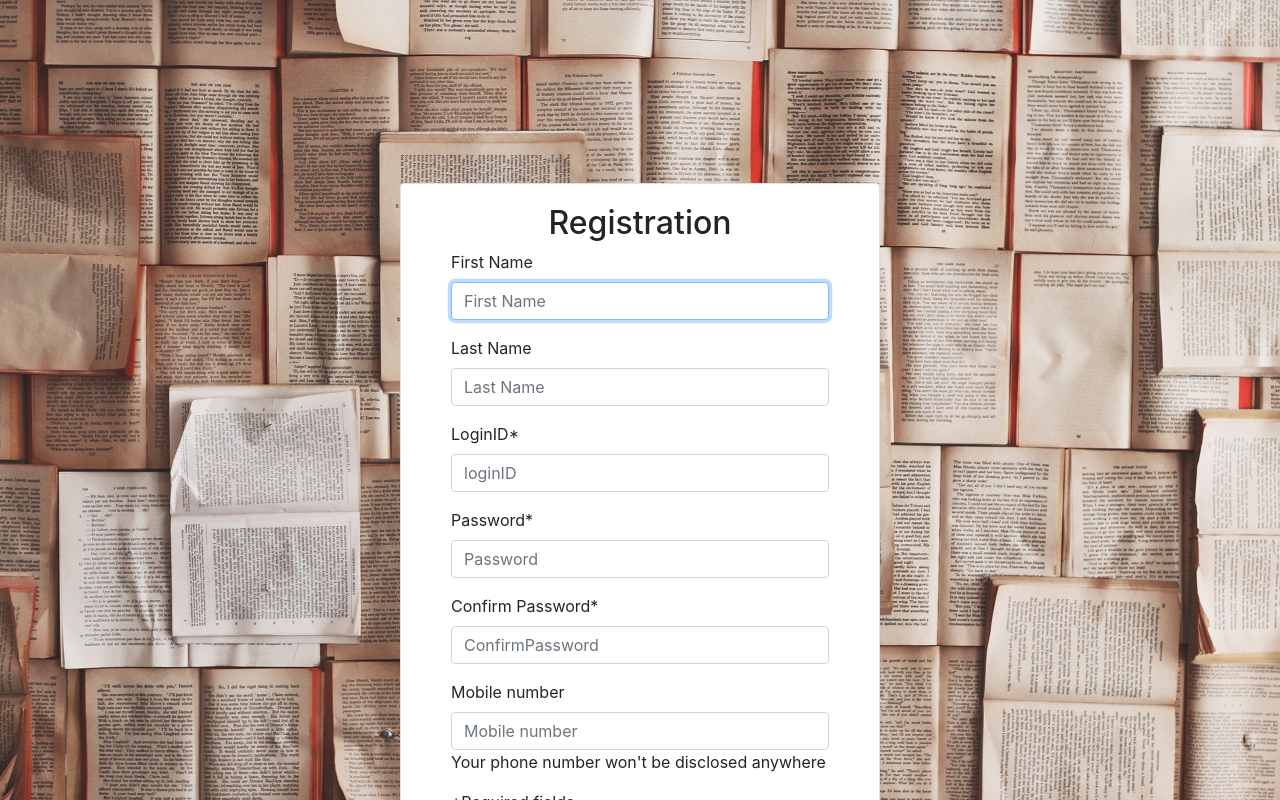
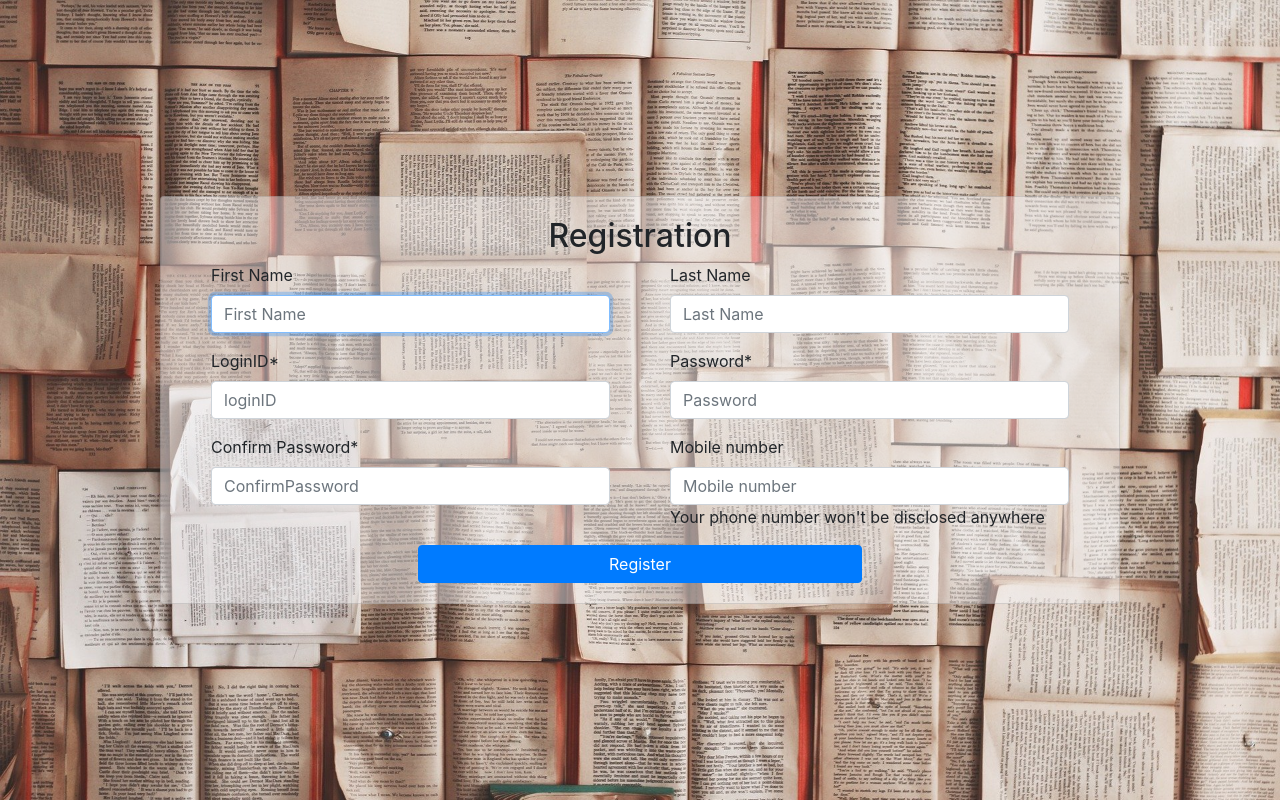
Before and after one commit to isettypradeepayyappa/bookskart-ui, an Angular app: page /register in a window 1280 px wide. Built offline with nearby package versions, Linux system fonts and the light colour scheme.

Commit message:
made layout changes in register component

```diff
--- a/src/app/register/register.component.css
+++ b/src/app/register/register.component.css
@@ -6,3 +6,6 @@
     background-repeat: no-repeat;
     background-size: cover;
 }
+.card{
+    background-color: #f8f9fa75
+}
--- a/src/app/register/register.component.html
+++ b/src/app/register/register.component.html
@@ -1,41 +1,41 @@
 <div class="d-flex flex-column justify-content-center align-items-center h-100 overflow-auto">
 
-<div class="card my-5" style="width: 30rem;margin-top: 20rem !important;">
+<div class="card" style="width: 60rem;">
     <div class="card-body">
 <div class="container">
-            <form class="form-horizontal" role="form" #registerForm="ngForm">
-                <h2 class="text-center">Registration</h2>
-                <div class="form-group">
+            <form class="form-horizontal row" role="form" #registerForm="ngForm">
+                <h2 class="text-center col-md-12">Registration</h2>
+                <div class="form-group col-md-6">
                     <label for="firstName" class="col-sm-12 control-label">First Name</label>
                     <div class="col-sm-12">
                         <input type="text" id="firstName" name="firstName" [(ngModel)]="register.firstName" #firstName="ngModel" placeholder="First Name" class="form-control" autofocus>
                     </div>
                 </div>
-                <div class="form-group">
+                <div class="form-group col-md-6">
                     <label for="lastName" class="col-sm-12 control-label">Last Name</label>
                     <div class="col-sm-12">
                         <input type="text" id="lastName" name="lastName" [(ngModel)]="register.lastName" #lastName="ngModel" placeholder="Last Name" class="form-control" autofocus>
                     </div>
                 </div>
-                <div class="form-group">
+                <div class="form-group col-md-6">
                     <label for="loginID" class="col-sm-12 control-label">LoginID* </label>
                     <div class="col-sm-12">
                         <input type="text" id="loginID" name="loginID" [(ngModel)]="register.loginID" #loginID="ngModel" placeholder="loginID" class="form-control" name= "loginID">
                     </div>
                 </div>
-                <div class="form-group">
+                <div class="form-group col-md-6">
                     <label for="password" class="col-sm-12 control-label">Password*</label>
                     <div class="col-sm-12">
                         <input type="password" id="password" name="password" [(ngModel)]="register.password" #password="ngModel" placeholder="Password" class="form-control">
                     </div>
                 </div>
-                <div class="form-group">
+                <div class="form-group col-md-6">
                     <label for="password" class="col-sm-12 control-label">Confirm Password*</label>
                     <div class="col-sm-12">
                         <input type="password" id="password" name="password" [(ngModel)]="register.confirmPassword" #password="ngModel" placeholder="ConfirmPassword" class="form-control">
                     </div>
                 </div>
-                <div class="form-group">
+                <div class="form-group col-md-6">
                     <label for="mobileNumber" class="col-sm-12 control-label">Mobile number </label>
                     <div class="col-sm-12">
                         <input type="tel" id="mobileNumber" name="mobileNumber" [(ngModel)]="register.mobileNumber" #mobileNumber="ngModel" placeholder="Mobile number" class="form-control">
@@ -43,12 +43,14 @@
                     </div>
                 </div>
 
-                <div class="form-group">
+                <!-- <div class="form-group col-md-6">
                     <div class="col-sm-12 col-sm-offset-12">
                         <span class="help-block">*Required fields</span>
                     </div>
-                </div>
-                <button type="button" class="btn btn-primary btn-block" (click)="registerUser()">Register</button>
+                </div> -->
+                <div class="d-flex justify-content-center col-md-12">
+                <button type="button" class="btn btn-primary btn-block col-md-6" (click)="registerUser()">Register</button>
+            </div>
             </form> <!-- /form -->
         </div> <!-- ./container -->
         </div>
--- a/src/app/register/register.component.ts
+++ b/src/app/register/register.component.ts
@@ -1,4 +1,5 @@
 import { Component, OnInit } from '@angular/core';
+import { Router } from '@angular/router';
 
 @Component({
   selector: 'app-register',
@@ -8,12 +9,13 @@ import { Component, OnInit } from '@angular/core';
 export class RegisterComponent implements OnInit {
 
   register:any = {};
-  constructor() { }
+  constructor(private router: Router) { }
 
   ngOnInit(): void {
   }
 
   registerUser() {
+    this.router.navigate(['/login']);
     console.log(this.register);
     localStorage.setItem('user', JSON.stringify(this.register));
   }
```
